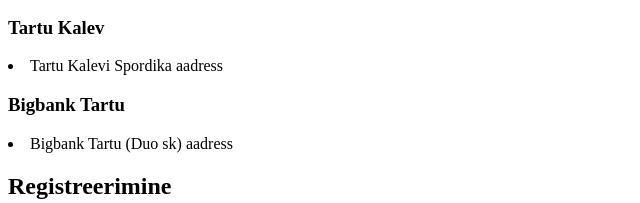
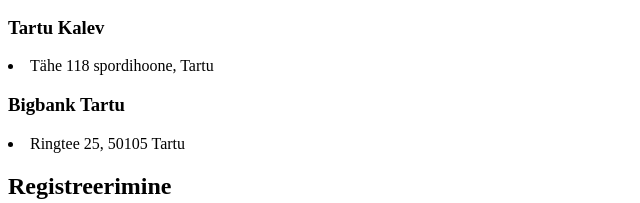
Before and after one commit to 0lder0/veebilehe-projekt, a plain HTML site: page trennid-tartus.html in a window 1280 px wide. Shown: the part 244-447 px from the top of the page, without its empty margins (0-640 px from the left). Drawn offline with Linux system fonts and the light colour scheme.

Commit message:
aadressid

```diff
--- a/trennid-tartus.html
+++ b/trennid-tartus.html
@@ -28,12 +28,12 @@
 
             <h3>Tartu Kalev</h3>
             <p>
-                <li>Tartu Kalevi Spordika aadress</li>
+                <li>Tähe 118 spordihoone, Tartu</li>
             </p>
 
             <h3>Bigbank Tartu</h3>
             <p>
-                <li>Bigbank Tartu (Duo sk) aadress</li>
+                <li>Ringtee 25, 50105 Tartu</li>
             </p>
 
             <h2>Registreerimine</h2>
```
